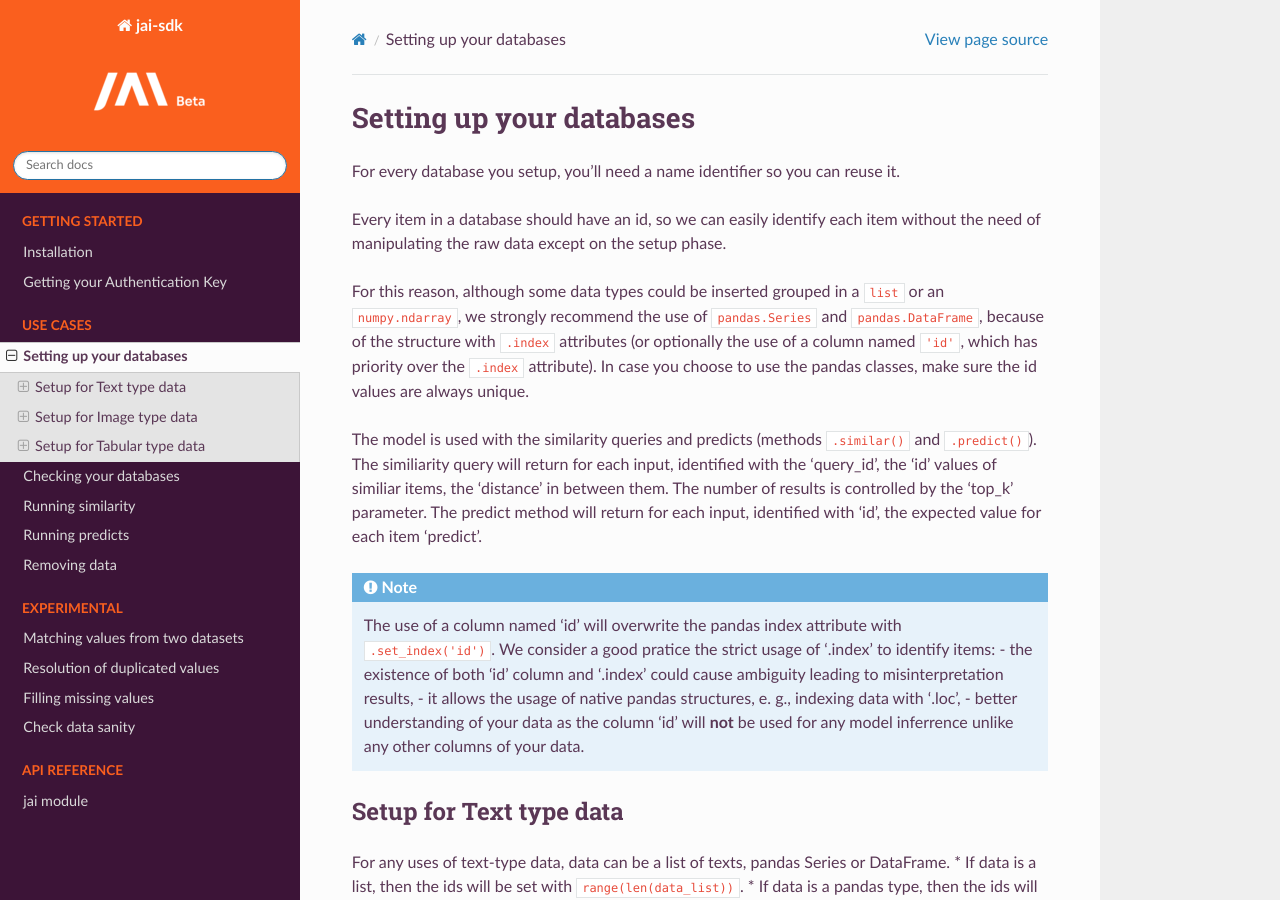
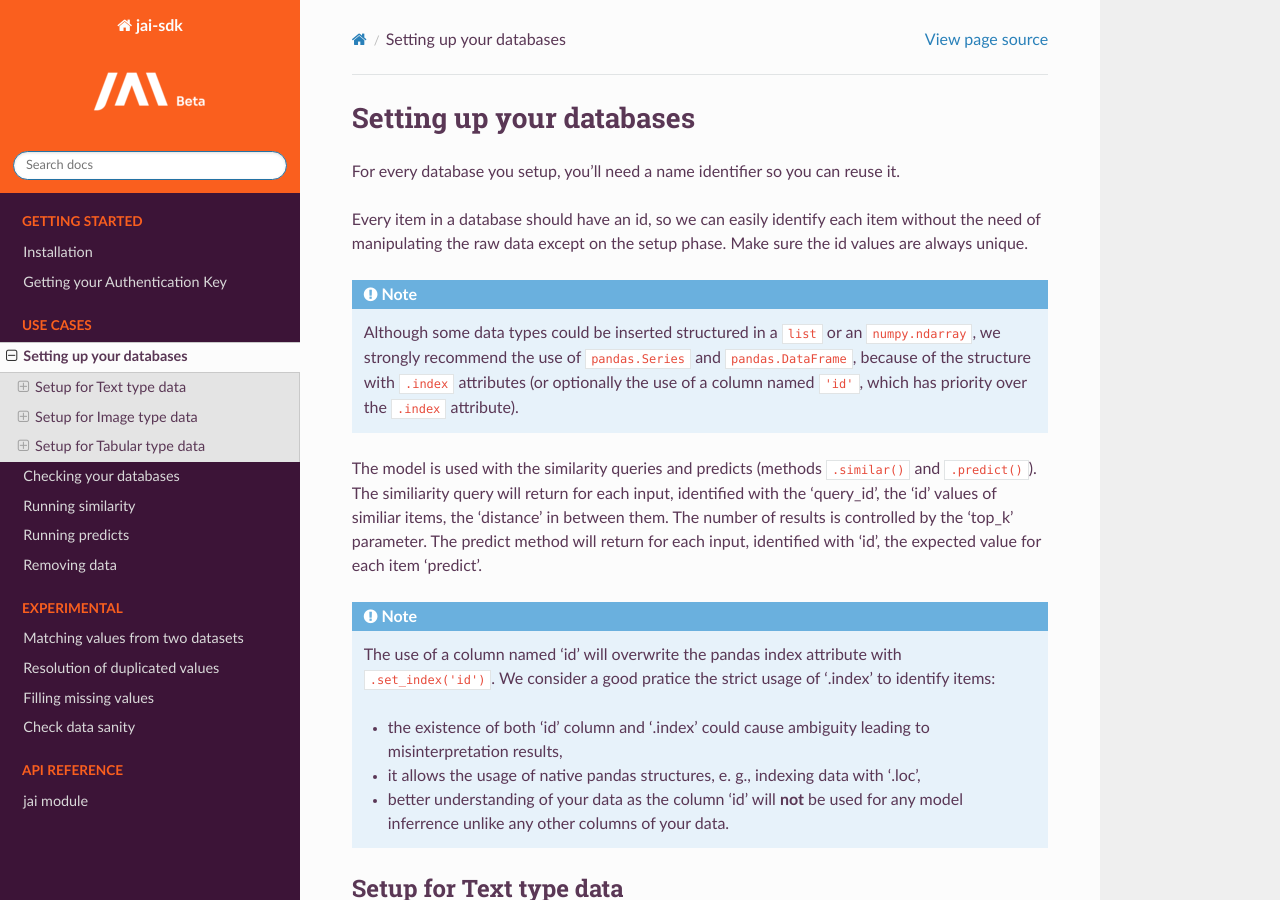
Before and after one commit to jquant/jai-sdk, a Sphinx documentation site: the page built from docs/use_cases/setup_data.rst, in a window 1280 px wide and 900 px high. Built offline with Sphinx 7.4.7 and the Read the Docs theme 2.0.0, drawn with Linux system fonts in a browser that asks for light colours; pages that are not in the unit, such as notebooks, are missing from menus.

Commit message:
Update setup_data.rst

```diff
--- a/docs/use_cases/setup_data.rst
+++ b/docs/use_cases/setup_data.rst
@@ -5,16 +5,21 @@ Setting up your databases
 For every database you setup, you'll need a name identifier so you can reuse it.
 
 Every item in a database should have an id, so we can easily identify each item without the need of manipulating the raw data except on the setup phase.
+Make sure the id values are always unique.
 
-For this reason, although some data types could be inserted grouped in a :code:`list` or an :code:`numpy.ndarray`, we strongly recommend the use of :code:`pandas.Series` and :code:`pandas.DataFrame`, because of the structure with :code:`.index` attributes (or optionally the use of a column named :code:`'id'`, which has priority over the :code:`.index` attribute). In case you choose to use the pandas classes, make sure the id values are always unique.
+.. note::
+	Although some data types could be inserted structured in a :code:`list` or an :code:`numpy.ndarray`, we strongly recommend the use of :code:`pandas.Series` and :code:`pandas.DataFrame`, because of the structure with :code:`.index` attributes (or optionally the use of a column named :code:`'id'`, which has priority over the :code:`.index` attribute).
 
 The model is used with the similarity queries and predicts (methods :code:`.similar()` and :code:`.predict()`). The similiarity query will return for each input, identified with the 'query_id', the 'id' values of similiar items, the 'distance' in between them. The number of results is controlled by the 'top_k' parameter. The predict method will return for each input, identified with 'id', the expected value for each item 'predict'.
 
 .. note::
 	The use of a column named 'id' will overwrite the pandas index attribute with :code:`.set_index('id')`. We consider a good pratice the strict usage of '.index' to identify items:
-	- the existence of both 'id' column and '.index' could cause ambiguity leading to misinterpretation results,
-	- it allows the usage of native pandas structures, e. g., indexing data with '.loc',
-	- better understanding of your data as the column 'id' will **not** be used for any model inferrence unlike any other columns of your data.
+
+	* the existence of both 'id' column and '.index' could cause ambiguity leading to misinterpretation results,
+
+	* it allows the usage of native pandas structures, e. g., indexing data with '.loc',
+
+	* better understanding of your data as the column 'id' will **not** be used for any model inferrence unlike any other columns of your data.
 
 ************************
 Setup for Text type data
```
